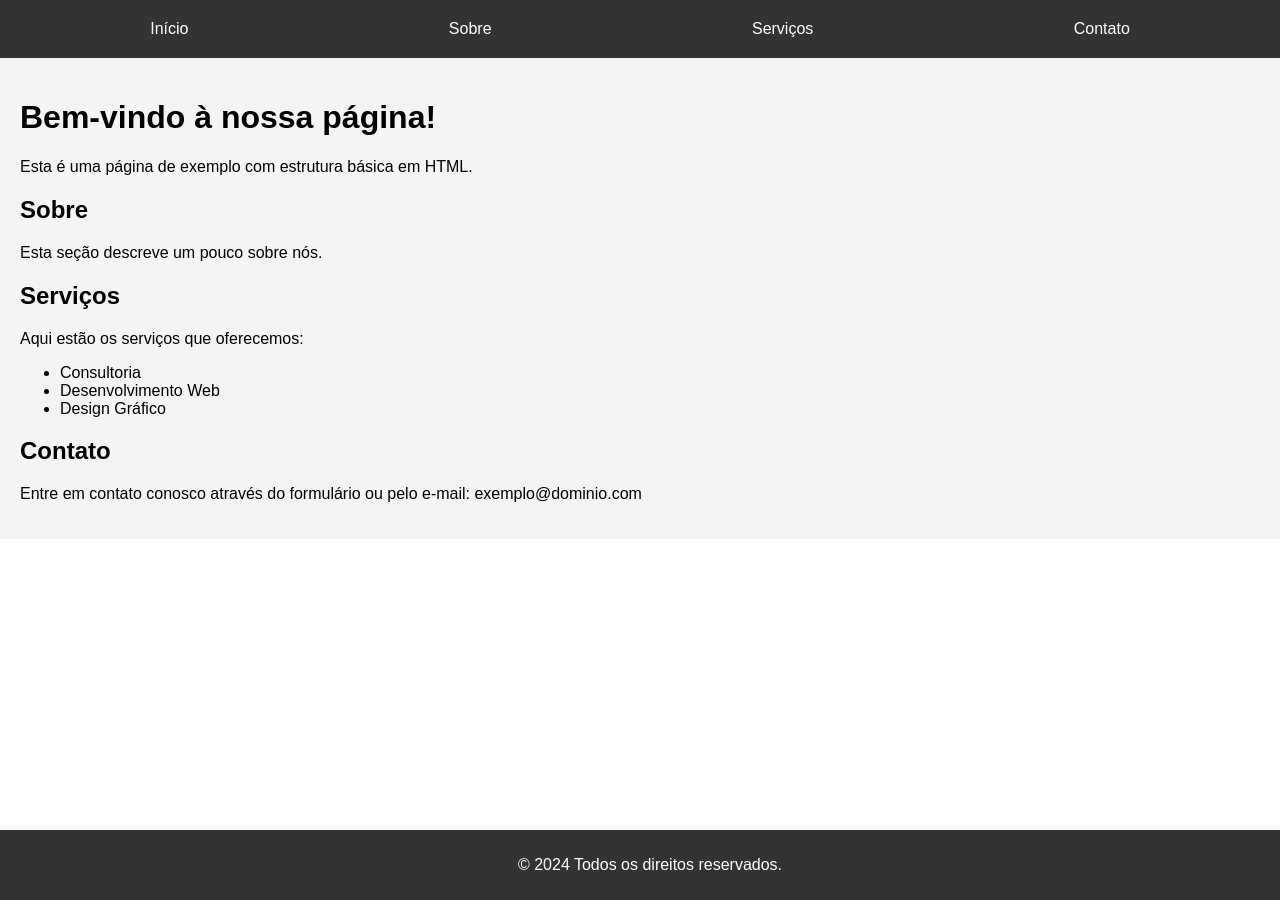
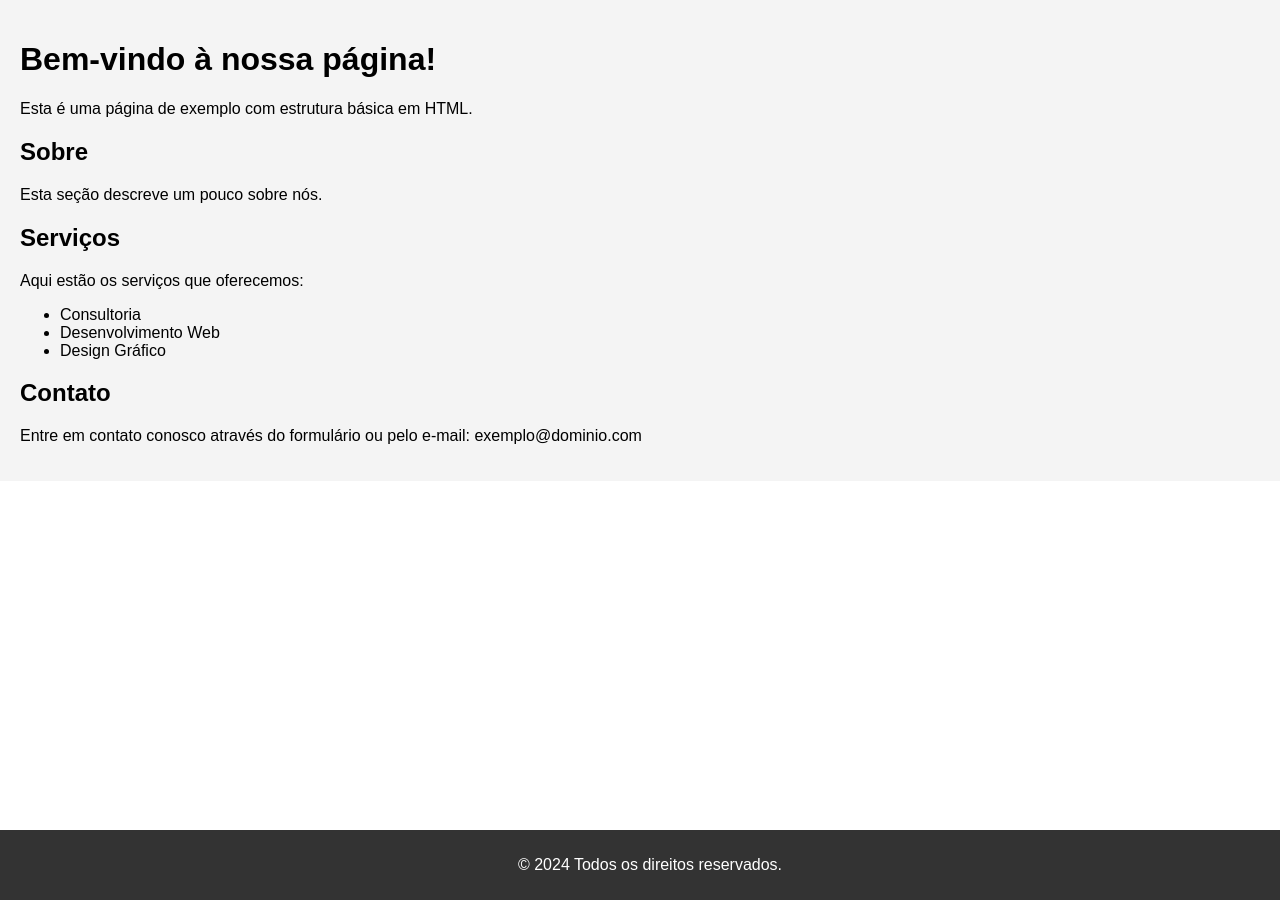
Before and after one commit to ThailanRg/ThailanRg.github.io, a Jekyll site: the page built from README.md, in a window 1280 px wide. Built offline with Jekyll 4.4.1, drawn with Linux system fonts in a browser that asks for light colours; our own code applies the rules of GitHub Pages for plain Markdown files.

Commit message:
removendo header

```diff
--- a/_layouts/default.html
+++ b/_layouts/default.html
@@ -44,15 +44,6 @@
 </head>
 <body>
 
-<header>
-    <nav>
-        <a href="#home">Início</a>
-        <a href="#sobre">Sobre</a>
-        <a href="#servicos">Serviços</a>
-        <a href="#contato">Contato</a>
-    </nav>
-</header>
-
 <main>
     <h1>Bem-vindo à nossa página!</h1>
     <p>Esta é uma página de exemplo com estrutura básica em HTML.</p>
```
